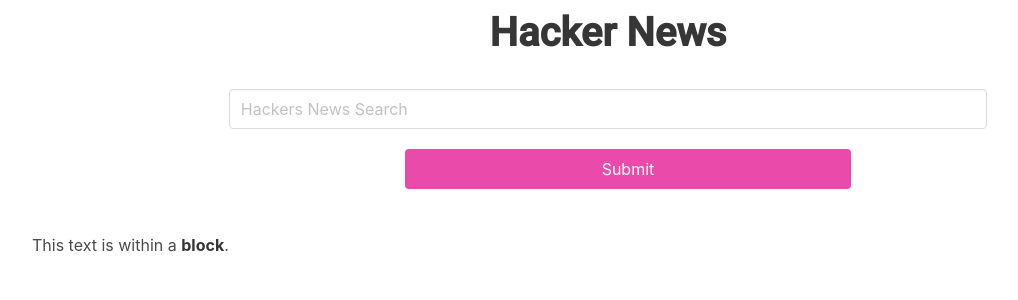
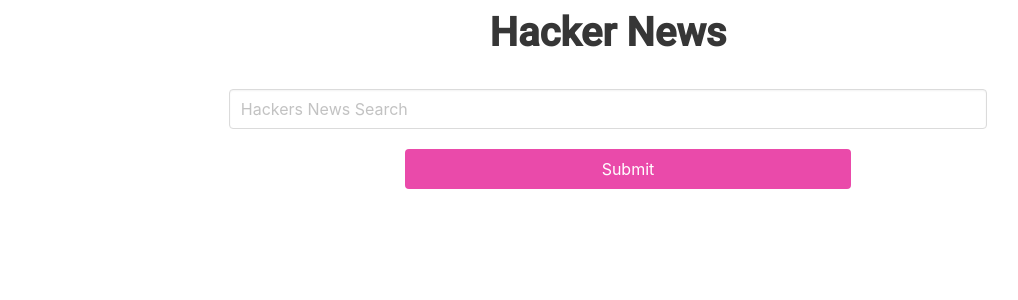
Before and after one commit to lynseahoss/ReduxProject, a React (Create React App) app: page / in a window 1280 px wide. Shown: the top 300 px of the page, without its empty margins (32-1050 px from the left). Built offline with nearby package versions, Linux system fonts and the light colour scheme; no server answers.

Commit message:
added termSearch action

```diff
--- a/src/components/DisplayList.js
+++ b/src/components/DisplayList.js
@@ -1,10 +1,14 @@
 import React from 'react';
+import { termSearch } from '../actions/searchTermAction';
 
 const DisplayList = () => {
     return (
         <div className="container">
         <div className="block">
-  This text is within a <strong>block</strong>.
+    <h3>{termSearch.title}</h3>
+    {termSearch.author}
+    {termSearch.url}
+    {termSearch.comments}
 </div>
 </div>
     );
```
